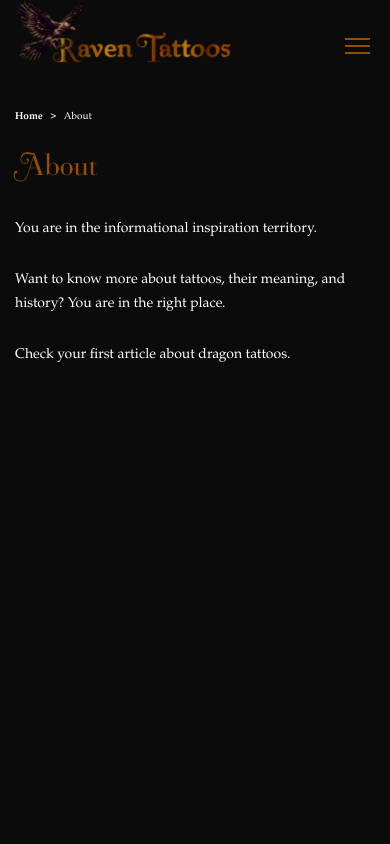
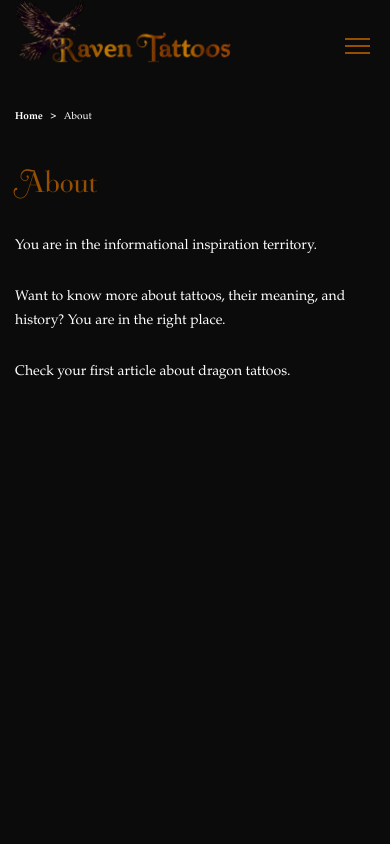
Before and after one commit to yuliia-webdeveloper/raventattoos, a plain HTML site: page about.html in a window 390 px wide. Shown: the top 844 px of the page. Drawn offline with Linux system fonts and the light colour scheme; files whose address does not match are found by name; a web font is replaced by a local one.

Commit message:
Update style.css

```diff
--- a/css/style.css
+++ b/css/style.css
@@ -929,7 +929,7 @@ p {
   }
 
   .breadcrumps {
-    padding-bottom: 33px;
+    padding-bottom: 50px;
   }
 
   .persole_style {
```
